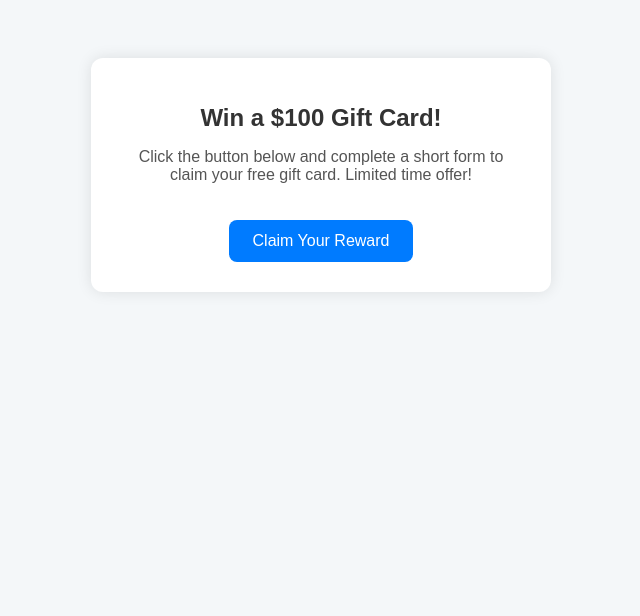
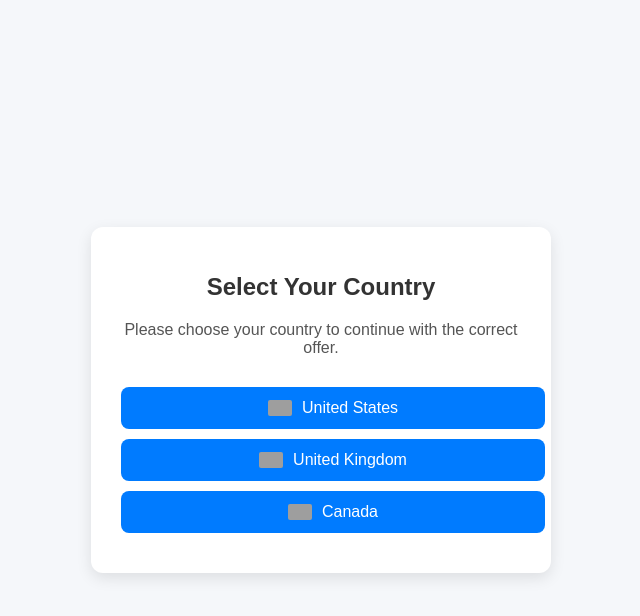
Before and after one commit to dessonvortex1/CPA_Bridge_Page, a plain HTML site: page index.html in a window 1280 px wide. Shown: the whole page, without its empty margins (319-959 px from the left). Drawn offline with Linux system fonts and the light colour scheme; grey boxes are pictures that could not be loaded.

Commit message:
Add files via upload

```diff
--- a/index.html
+++ b/index.html
@@ -1,54 +1,80 @@
+
 <!DOCTYPE html>
 <html lang="en">
 <head>
-  <meta charset="UTF-8">
-  <meta name="viewport" content="width=device-width, initial-scale=1">
-  <title>Get Your Reward</title>
+  <meta charset="UTF-8" />
+  <meta name="viewport" content="width=device-width, initial-scale=1" />
+  <title>Select Your Country</title>
   <style>
     body {
-      background: #f4f7f9;
+      background: #f5f7fa;
       font-family: Arial, sans-serif;
-      text-align: center;
-      padding: 50px 20px;
+      display: flex;
+      justify-content: center;
+      align-items: center;
+      height: 100vh;
+      margin: 0;
     }
     .container {
       background: white;
+      padding: 30px;
+      border-radius: 12px;
+      box-shadow: 0 5px 15px rgba(0,0,0,0.1);
+      text-align: center;
       max-width: 400px;
-      margin: auto;
-      border-radius: 12px;
-      padding: 30px;
-      box-shadow: 0 0 15px rgba(0,0,0,0.1);
+      width: 100%;
     }
     h1 {
+      font-size: 24px;
       color: #333;
-      font-size: 24px;
+      margin-bottom: 20px;
     }
     p {
       font-size: 16px;
       color: #555;
+      margin-bottom: 30px;
     }
-    .cta-button {
-      display: inline-block;
-      margin-top: 20px;
-      padding: 12px 24px;
+    .country-button {
+      display: flex;
+      align-items: center;
+      justify-content: center;
+      width: 100%;
+      margin: 10px 0;
+      padding: 12px;
+      font-size: 16px;
       background-color: #007bff;
       color: white;
-      font-size: 16px;
+      border: none;
+      border-radius: 8px;
+      cursor: pointer;
       text-decoration: none;
-      border-radius: 8px;
       transition: background-color 0.3s ease;
     }
-    .cta-button:hover {
+    .country-button:hover {
       background-color: #0056b3;
+    }
+    .country-button img {
+      width: 24px;
+      height: 16px;
+      margin-right: 10px;
+      border-radius: 2px;
     }
   </style>
 </head>
 <body>
   <div class="container">
-    <h1>Win a $100 Gift Card!</h1>
-    <p>Click the button below and complete a short form to claim your free gift card. Limited time offer!</p>
-    <a class="cta-button" href="https://cutt.ly/Xrx1OGAg
-    " target="_blank">Claim Your Reward</a>
+    <h1>Select Your Country</h1>
+    <p>Please choose your country to continue with the correct offer.</p>
+
+    <a href="YOUR_US_OFFER_LINK" class="country-button">
+      <img src="https://flagcdn.com/us.svg" alt="US Flag"> United States
+    </a>
+    <a href="YOUR_UK_OFFER_LINK" class="country-button">
+      <img src="https://flagcdn.com/gb.svg" alt="UK Flag"> United Kingdom
+    </a>
+    <a href="YOUR_CANADA_OFFER_LINK" class="country-button">
+      <img src="https://flagcdn.com/ca.svg" alt="Canada Flag"> Canada
+    </a>
   </div>
 </body>
 </html>
```
